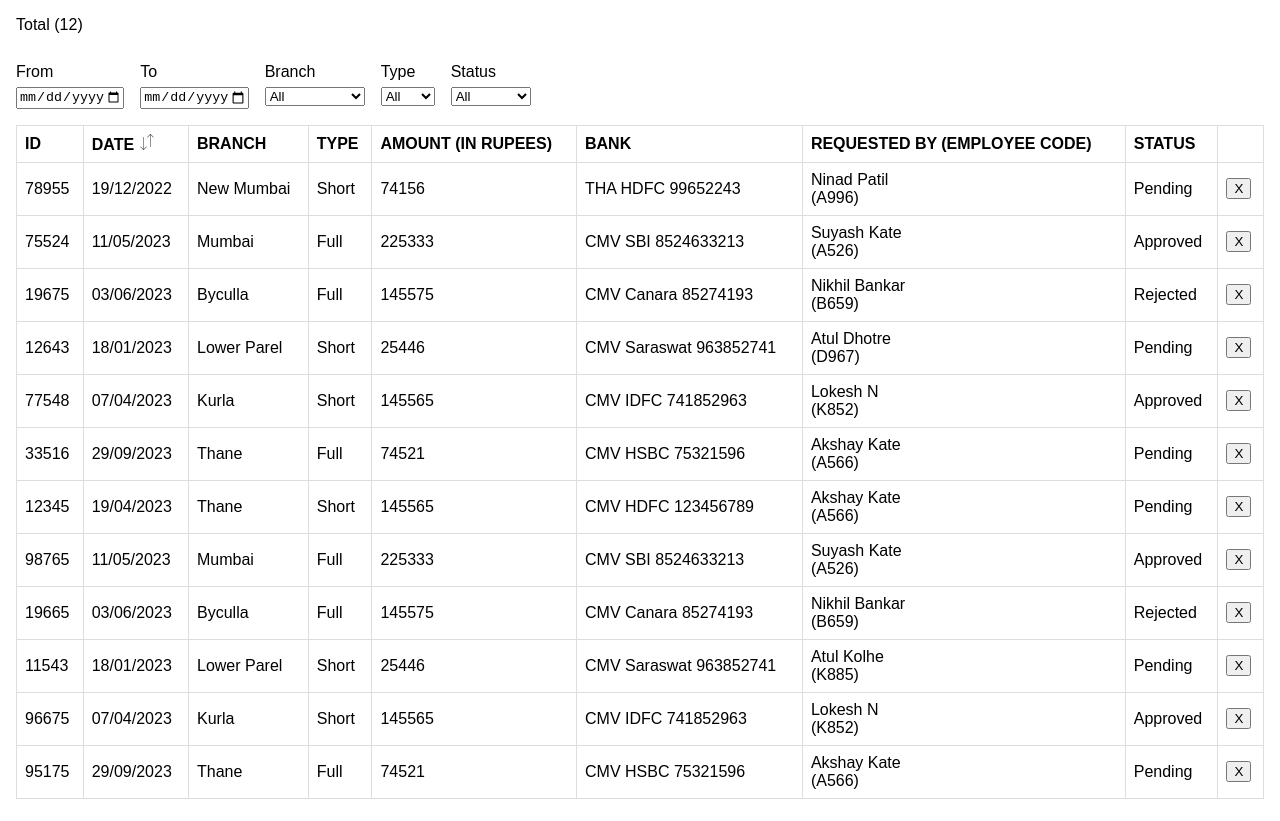
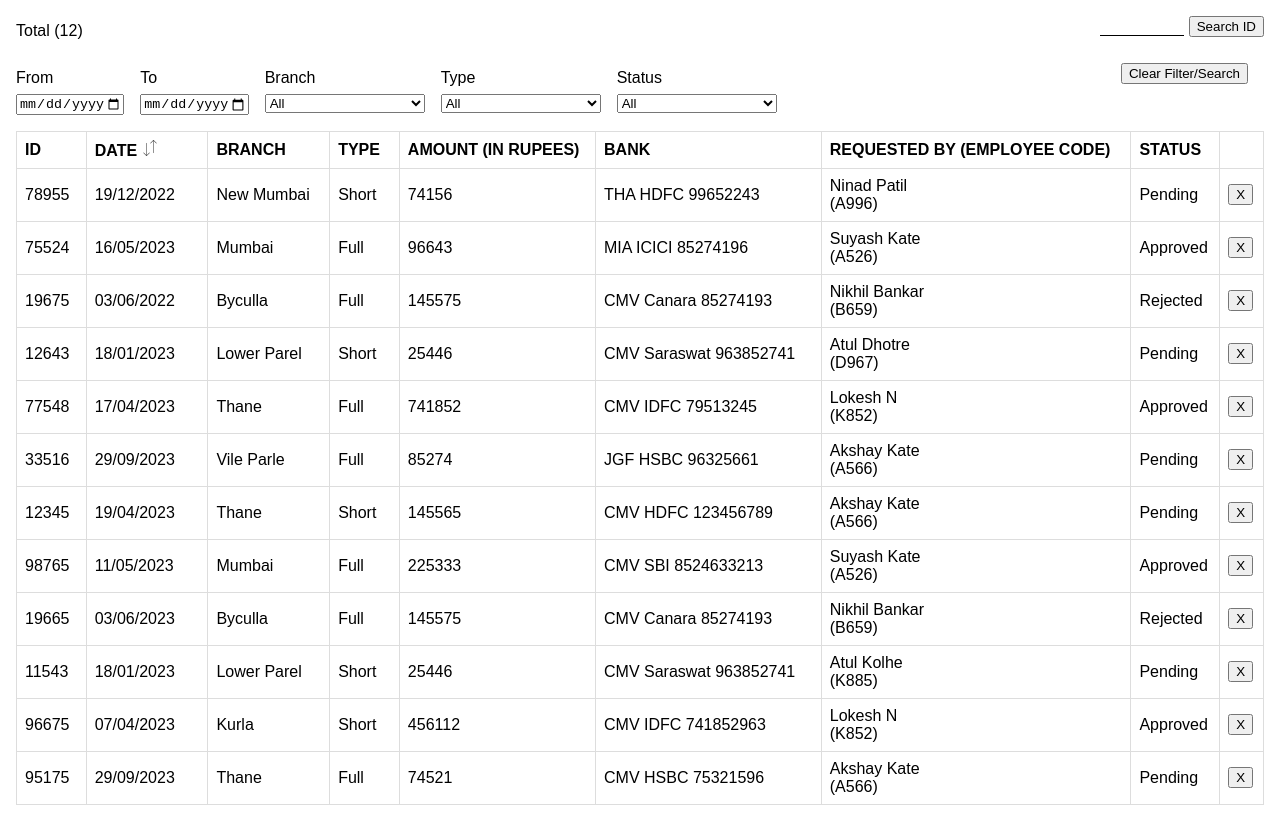
Before and after one commit to AkshayKate10/admin-panel, a React (Create React App) app: page / in a window 1280 px wide. Built offline with nearby package versions, Linux system fonts and the light colour scheme.

Commit message:
sort functionality

```diff
--- a/src/App.css
+++ b/src/App.css
@@ -17,7 +17,9 @@ label {
   display: flex;
   flex-direction: row;
 }
-
+.date-header {
+  cursor: pointer;
+}
 .filter {
   margin: 1rem 1rem 1rem 0;
 }
@@ -27,6 +29,19 @@ table {
   width: 100%;
 }
 
+select {
+  min-width: 10rem;
+}
+#idInput {
+  border: none;
+  border-bottom: 1px solid;
+  width: 5rem;
+}
+/* #idInput:focus-visible {
+  border: none !important;
+  border-bottom: 1px solid;
+} */
+
 td,
 th {
   border: 1px solid #dddddd;
--- a/src/Components/Filters.jsx
+++ b/src/Components/Filters.jsx
@@ -1,13 +1,10 @@
 import React, { useState, useEffect } from "react";
-import { useSelector, useDispatch } from "react-redux";
 import * as action from "../Store/Actions";
 
 import { branches, types, statuses } from "../Constants/constants";
 
-function Filters({ allRows }) {
-  const dispatch = useDispatch();
-
-  const currentFilter = useSelector((state) => state.currentFilter);
+function Filters({ allRows, dispatch, currentFilter }) {
+  const [ID, setID] = useState("");
 
   const { fromDate, toDate, branch, type, status } = currentFilter;
 
@@ -17,22 +14,54 @@ function Filters({ allRows }) {
       value: { value: event.target.value, field },
     });
   };
+
+  const filterRows = () => {
+    dispatch({ type: action.FILTER_ROWS_BY_ID, value: Number(ID) });
+  };
+
+  const onReset = () => {
+    setID("");
+    dispatch({ type: action.RESET_ROWS });
+  };
+
   useEffect(() => {
     dispatch({ type: action.SET_FILTERED_ROWS });
   }, [branch, type, status]);
+
   return (
     <div>
-      <div>
-        <label>Total ({allRows.length})</label>
+      <div className="allFilters">
+        <div>
+          <label>Total ({allRows.length})</label>
+        </div>
+        <div style={{ marginLeft: "auto" }}>
+          <input
+            id="idInput"
+            onChange={(e) => setID(e.target.value)}
+            value={ID}
+          />
+          &nbsp;
+          <button onClick={filterRows}>Search ID</button>
+        </div>
       </div>
       <div className="allFilters">
         <div className="filter">
           <label>From</label>
-          <input type="date" max={"2024-01-20"} />
+          <input
+            type="date"
+            max={"2024-01-20"}
+            onChange={(e) => handleChange(e, "fromDate")}
+            value={fromDate}
+          />
         </div>
         <div className="filter">
           <label>To</label>
-          <input type="date" max={"2024-01-20"} />
+          <input
+            type="date"
+            max={"2024-01-20"}
+            onChange={(e) => handleChange(e, "toDate")}
+            value={toDate}
+          />
         </div>
         <div className="filter">
           <label htmlFor="branch">Branch</label>
@@ -58,6 +87,9 @@ function Filters({ allRows }) {
             })}
           </select>
         </div>
+        <div className="filter" style={{ marginLeft: "auto" }}>
+          <button onClick={onReset}>Clear Filter/Search</button>
+        </div>
       </div>
     </div>
   );
--- a/src/Components/Main.jsx
+++ b/src/Components/Main.jsx
@@ -1,6 +1,6 @@
 import React, { useEffect } from "react";
 import { useSelector, useDispatch } from "react-redux";
-import { mockData } from "../Constants/constants";
+import { mockData } from "../Mock/mock";
 import * as action from "../Store/Actions";
 
 import Filters from "./Filters";
@@ -10,15 +10,25 @@ function Main() {
   const dispatch = useDispatch();
 
   const filteredRows = useSelector((state) => state.filteredRows);
+  const sortType = useSelector((state) => state.sortBy);
   const allRows = useSelector((state) => state.allRows);
+  const currentFilter = useSelector((state) => state.currentFilter);
 
   useEffect(() => {
     dispatch({ type: action.SET_DATA, value: mockData });
   }, []);
   return (
     <div>
-      <Filters allRows={allRows} />
-      <Table filteredRows={filteredRows} />
+      <Filters
+        allRows={allRows}
+        dispatch={dispatch}
+        currentFilter={currentFilter}
+      />
+      <Table
+        filteredRows={filteredRows}
+        sortType={sortType}
+        dispatch={dispatch}
+      />
     </div>
   );
 }
--- a/src/Components/Table.jsx
+++ b/src/Components/Table.jsx
@@ -1,13 +1,16 @@
 import React from "react";
 import { isEmpty } from "lodash";
 import { tableHeaders, sortLogo } from "../Constants/constants";
-import { useDispatch } from "react-redux";
 import * as action from "../Store/Actions";
 
-function Table({ filteredRows, allRows }) {
-  const dispatch = useDispatch();
+function Table({ filteredRows, dispatch }) {
   const deleteHandle = (id) => {
     dispatch({ type: action.DELETE_ROW, value: id });
+  };
+  const sortData = () => {
+    dispatch({
+      type: action.SORT_ROWS,
+    });
   };
   return (
     <div>
@@ -15,14 +18,23 @@ function Table({ filteredRows, allRows }) {
         <thead>
           <tr key="table-headings">
             {tableHeaders.map((tableHead, index) => {
-              if (tableHead === "DATE")
+              if (tableHead.label === "DATE")
                 return (
-                  <th key={index} className="date-header">
-                    {tableHead} {sortLogo}
+                  <th
+                    key={index}
+                    className="date-header"
+                    onClick={sortData}
+                    style={{ minWidth: tableHead.minWidth }}
+                  >
+                    {tableHead.label} {sortLogo}
                   </th>
                 );
 
-              return <th key={index}>{tableHead}</th>;
+              return (
+                <th key={index} style={{ minWidth: tableHead.minWidth }}>
+                  {tableHead.label}
+                </th>
+              );
             })}
           </tr>
         </thead>
@@ -47,7 +59,7 @@ function Table({ filteredRows, allRows }) {
                 </tr>
               );
             })}
-        </tbody>{" "}
+        </tbody>
       </table>
       {isEmpty(filteredRows) && (
         <div
--- a/src/Constants/constants.js
+++ b/src/Constants/constants.js
@@ -24,150 +24,15 @@ export const statuses = [
 ];
 
 export const tableHeaders = [
-  "ID",
-  "DATE",
-  "BRANCH",
-  "TYPE",
-  "AMOUNT (IN RUPEES)",
-  "BANK",
-  "REQUESTED BY (EMPLOYEE CODE)",
-  "STATUS",
-  "",
-];
-
-export const mockData = [
-  {
-    id: 78955,
-    date: "19/12/2022",
-    branch: "New Mumbai",
-    type: "Short",
-    amount: 74156,
-    bank: "THA HDFC 99652243",
-    employeeName: "Ninad Patil",
-    employeeCode: "A996",
-    status: "Pending",
-  },
-  {
-    id: 75524,
-    date: "11/05/2023",
-    branch: "Mumbai",
-    type: "Full",
-    amount: 225333,
-    bank: "CMV SBI 8524633213",
-    employeeName: "Suyash Kate",
-    employeeCode: "A526",
-    status: "Approved",
-  },
-  {
-    id: 19675,
-    date: "03/06/2023",
-    branch: "Byculla",
-    type: "Full",
-    amount: 145575,
-    bank: "CMV Canara 85274193",
-    employeeName: "Nikhil Bankar",
-    employeeCode: "B659",
-    status: "Rejected",
-  },
-  {
-    id: 12643,
-    date: "18/01/2023",
-    branch: "Lower Parel",
-    type: "Short",
-    amount: 25446,
-    bank: "CMV Saraswat 963852741",
-    employeeName: "Atul Dhotre",
-    employeeCode: "D967",
-    status: "Pending",
-  },
-  {
-    id: 77548,
-    date: "07/04/2023",
-    branch: "Kurla",
-    type: "Short",
-    amount: 145565,
-    bank: "CMV IDFC 741852963",
-    employeeName: "Lokesh N",
-    employeeCode: "K852",
-    status: "Approved",
-  },
-  {
-    id: 33516,
-    date: "29/09/2023",
-    branch: "Thane",
-    type: "Full",
-    amount: 74521,
-    bank: "CMV HSBC 75321596",
-    employeeName: "Akshay Kate",
-    employeeCode: "A566",
-    status: "Pending",
-  },
-  {
-    id: 12345,
-    date: "19/04/2023",
-    branch: "Thane",
-    type: "Short",
-    amount: 145565,
-    bank: "CMV HDFC 123456789",
-    employeeName: "Akshay Kate",
-    employeeCode: "A566",
-    status: "Pending",
-  },
-  {
-    id: 98765,
-    date: "11/05/2023",
-    branch: "Mumbai",
-    type: "Full",
-    amount: 225333,
-    bank: "CMV SBI 8524633213",
-    employeeName: "Suyash Kate",
-    employeeCode: "A526",
-    status: "Approved",
-  },
-  {
-    id: 19665,
-    date: "03/06/2023",
-    branch: "Byculla",
-    type: "Full",
-    amount: 145575,
-    bank: "CMV Canara 85274193",
-    employeeName: "Nikhil Bankar",
-    employeeCode: "B659",
-    status: "Rejected",
-  },
-  {
-    id: 11543,
-    date: "18/01/2023",
-    branch: "Lower Parel",
-    type: "Short",
-    amount: 25446,
-    bank: "CMV Saraswat 963852741",
-    employeeName: "Atul Kolhe",
-    employeeCode: "K885",
-    status: "Pending",
-  },
-  {
-    id: 96675,
-    date: "07/04/2023",
-    branch: "Kurla",
-    type: "Short",
-    amount: 145565,
-    bank: "CMV IDFC 741852963",
-    employeeName: "Lokesh N",
-    employeeCode: "K852",
-    status: "Approved",
-  },
-  {
-    id: 95175,
-    date: "29/09/2023",
-    branch: "Thane",
-    type: "Full",
-    amount: 74521,
-    bank: "CMV HSBC 75321596",
-    employeeName: "Akshay Kate",
-    employeeCode: "A566",
-    status: "Pending",
-  },
+  { label: "ID", minWidth: "50px" },
+  { label: "DATE", minWidth: "100px" },
+  { label: "BRANCH", minWidth: "100px" },
+  { label: "TYPE", minWidth: "50px" },
+  { label: "AMOUNT (IN RUPEES)", minWidth: "150px" },
+  { label: "BANK", minWidth: "200px" },
+  { label: "REQUESTED BY (EMPLOYEE CODE)", minWidth: "200px" },
+  { label: "STATUS", minWidth: "50px" },
+  { label: "", minWidth: "10px" },
 ];
 
 export const sortLogo = (
--- /dev/null
+++ b/src/Mock/mock.js
@@ -0,0 +1,134 @@
+export const mockData = [
+  {
+    id: 78955,
+    date: "19/12/2022",
+    branch: "New Mumbai",
+    type: "Short",
+    amount: 74156,
+    bank: "THA HDFC 99652243",
+    employeeName: "Ninad Patil",
+    employeeCode: "A996",
+    status: "Pending",
+  },
+  {
+    id: 75524,
+    date: "16/05/2023",
+    branch: "Mumbai",
+    type: "Full",
+    amount: 96643,
+    bank: "MIA ICICI 85274196",
+    employeeName: "Suyash Kate",
+    employeeCode: "A526",
+    status: "Approved",
+  },
+  {
+    id: 19675,
+    date: "03/06/2022",
+    branch: "Byculla",
+    type: "Full",
+    amount: 145575,
+    bank: "CMV Canara 85274193",
+    employeeName: "Nikhil Bankar",
+    employeeCode: "B659",
+    status: "Rejected",
+  },
+  {
+    id: 12643,
+    date: "18/01/2023",
+    branch: "Lower Parel",
+    type: "Short",
+    amount: 25446,
+    bank: "CMV Saraswat 963852741",
+    employeeName: "Atul Dhotre",
+    employeeCode: "D967",
+    status: "Pending",
+  },
+  {
+    id: 77548,
+    date: "17/04/2023",
+    branch: "Thane",
+    type: "Full",
+    amount: 741852,
+    bank: "CMV IDFC 79513245",
+    employeeName: "Lokesh N",
+    employeeCode: "K852",
+    status: "Approved",
+  },
+  {
+    id: 33516,
+    date: "29/09/2023",
+    branch: "Vile Parle",
+    type: "Full",
+    amount: 85274,
+    bank: "JGF HSBC 96325661",
+    employeeName: "Akshay Kate",
+    employeeCode: "A566",
+    status: "Pending",
+  },
+  {
+    id: 12345,
+    date: "19/04/2023",
+    branch: "Thane",
+    type: "Short",
+    amount: 145565,
+    bank: "CMV HDFC 123456789",
+    employeeName: "Akshay Kate",
+    employeeCode: "A566",
+    status: "Pending",
+  },
+  {
+    id: 98765,
+    date: "11/05/2023",
+    branch: "Mumbai",
+    type: "Full",
+    amount: 225333,
+    bank: "CMV SBI 8524633213",
+    employeeName: "Suyash Kate",
+    employeeCode: "A526",
+    status: "Approved",
+  },
+  {
+    id: 19665,
+    date: "03/06/2023",
+    branch: "Byculla",
+    type: "Full",
+    amount: 145575,
+    bank: "CMV Canara 85274193",
+    employeeName: "Nikhil Bankar",
+    employeeCode: "B659",
+    status: "Rejected",
+  },
+  {
+    id: 11543,
+    date: "18/01/2023",
+    branch: "Lower Parel",
+    type: "Short",
+    amount: 25446,
+    bank: "CMV Saraswat 963852741",
+    employeeName: "Atul Kolhe",
+    employeeCode: "K885",
+    status: "Pending",
+  },
+  {
+    id: 96675,
+    date: "07/04/2023",
+    branch: "Kurla",
+    type: "Short",
+    amount: 456112,
+    bank: "CMV IDFC 741852963",
+    employeeName: "Lokesh N",
+    employeeCode: "K852",
+    status: "Approved",
+  },
+  {
+    id: 95175,
+    date: "29/09/2023",
+    branch: "Thane",
+    type: "Full",
+    amount: 74521,
+    bank: "CMV HSBC 75321596",
+    employeeName: "Akshay Kate",
+    employeeCode: "A566",
+    status: "Pending",
+  },
+];
--- a/src/Store/Actions.js
+++ b/src/Store/Actions.js
@@ -1,4 +1,7 @@
 export const SET_DATA = "SET_DATA";
 export const SET_FILTERED_ROWS = "SET_FILTERED_ROWS";
+export const FILTER_ROWS_BY_ID = "FILTER_ROWS_BY_ID";
 export const SET_CURRENT_FILTERS = "SET_CURRENT_FILTERS";
 export const DELETE_ROW = "DELETE_ROW";
+export const SORT_ROWS = "SORT_ROWS";
+export const RESET_ROWS = "RESET_ROWS";
--- a/src/Store/Reducer.js
+++ b/src/Store/Reducer.js
@@ -1,3 +1,4 @@
+import moment from "moment";
 import * as _ from "./Actions";
 
 const initialstate = {
@@ -10,17 +11,25 @@ const initialstate = {
     type: "all",
     status: "all",
   },
+  sortBy: "",
 };
 
 function reducer(state = initialstate, action) {
   switch (action.type) {
-    case _.SET_DATA:
+    case _.SET_DATA: {
+      const unSortedRows = action.value.map((x) => {
+        return {
+          ...x,
+          dateFormat: moment(x.date, "DD-MM-YYYY").format("YYYYMMDD"),
+        };
+      });
       return {
         ...state,
-        allRows: action.value,
-        filteredRows: action.value,
+        allRows: unSortedRows,
+        filteredRows: unSortedRows,
       };
-    case _.SET_CURRENT_FILTERS:
+    }
+    case _.SET_CURRENT_FILTERS: {
       const {
         value: { value, field },
       } = action;
@@ -31,7 +40,8 @@ function reducer(state = initialstate, action) {
           [field]: value,
         },
       };
-    case _.SET_FILTERED_ROWS:
+    }
+    case _.SET_FILTERED_ROWS: {
       const {
         allRows,
         currentFilter: { fromDate, toDate, branch, type, status },
@@ -49,12 +59,12 @@ function reducer(state = initialstate, action) {
         ...state,
         filteredRows: newRows,
       };
+    }
 
-    case _.DELETE_ROW:
-      const updatedAllRows = state.allRows.filter(
-        (row) => row.id !== action.value
-      );
-      const updatedFilteredRows = state.filteredRows.filter(
+    case _.DELETE_ROW: {
+      const { allRows, filteredRows } = state;
+      const updatedAllRows = allRows.filter((row) => row.id !== action.value);
+      const updatedFilteredRows = filteredRows.filter(
         (row) => row.id !== action.value
       );
       return {
@@ -62,7 +72,46 @@ function reducer(state = initialstate, action) {
         allRows: updatedAllRows,
         filteredRows: updatedFilteredRows,
       };
+    }
+    case _.SORT_ROWS: {
+      const { sortBy, filteredRows } = state;
+      let sortedRows, sortType;
 
+      if (sortBy === "" || sortBy === "decending") {
+        sortedRows = filteredRows.sort((a, b) => a.dateFormat - b.dateFormat);
+        sortType = "ascending";
+      } else {
+        sortedRows = filteredRows.sort((a, b) => b.dateFormat - a.dateFormat);
+        sortType = "decending";
+      }
+
+      return {
+        ...state,
+        filteredRows: sortedRows,
+        sortBy: sortType,
+      };
+    }
+
+    case _.FILTER_ROWS_BY_ID: {
+      const { value } = action;
+      const { filteredRows } = state;
+      const newState = filteredRows.filter((row) => row.id === value);
+
+      return {
+        ...state,
+        filteredRows: newState,
+      };
+    }
+
+    case _.RESET_ROWS: {
+      const { allRows } = state;
+
+      return {
+        ...state,
+        filteredRows: allRows,
+        currentFilter: initialstate.currentFilter,
+      };
+    }
     default:
       return state;
   }
```
